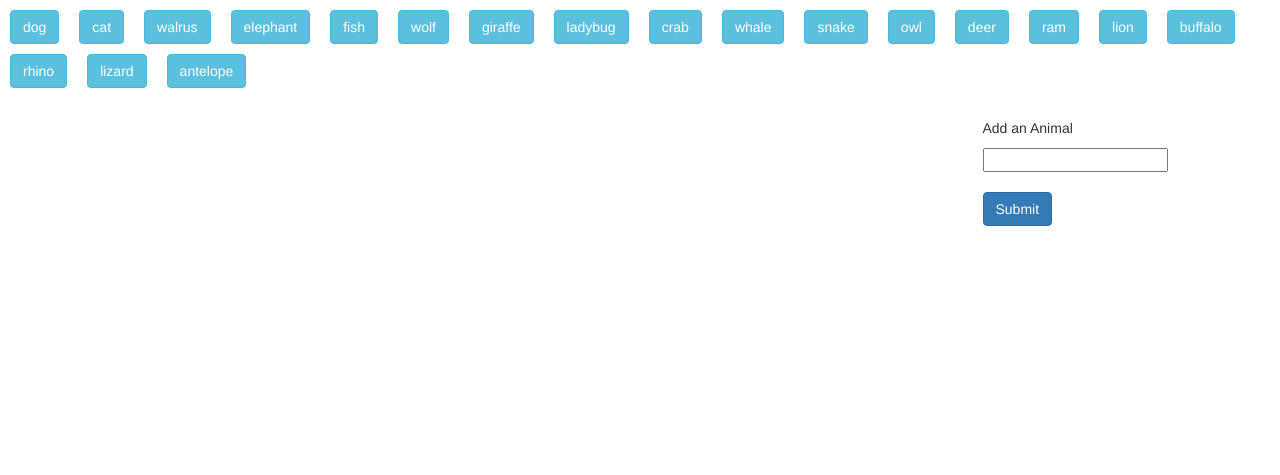
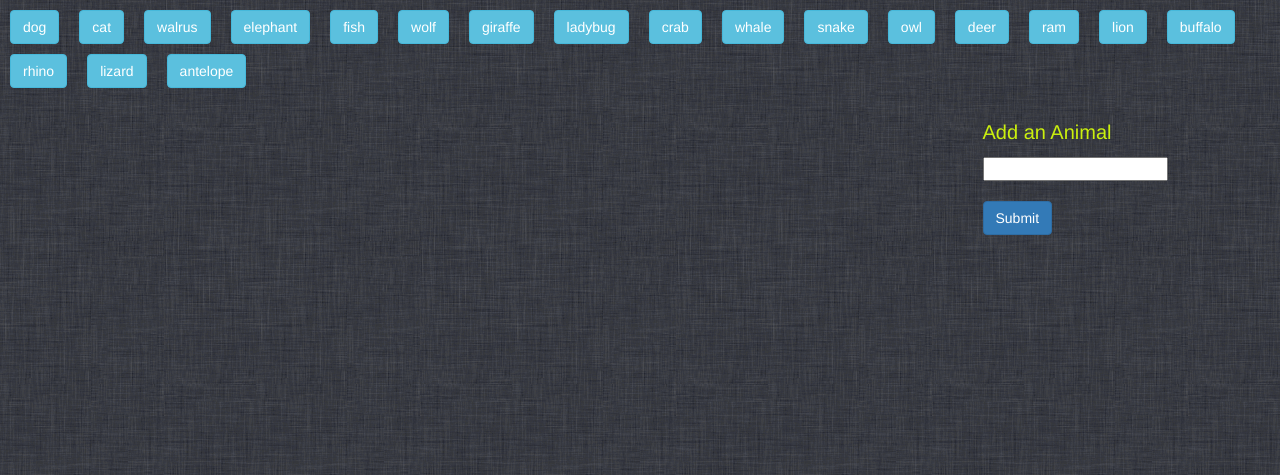
Before and after one commit to jshtx/giphy, a PHP site: page / in a window 1280 px wide. Shown: the top 475 px of the page. Run offline with PHP 8.4, Linux system fonts and the light colour scheme.

Commit message:
added background and color

```diff
--- a/assets/css/style.css
+++ b/assets/css/style.css
@@ -1,6 +1,10 @@
 * {
   margin: 0;
   padding: 0;
+}
+
+body{
+	background-image: url("../images/background.jpg");
 }
 
 .buttons {
@@ -19,6 +23,8 @@
 
 }
 
-.submitButton {
-	font-weight: 50px;
+p {
+	color: #CBF00E;
+	font-size: 20px;
+	font-weight: 10px;
 }
```
Also changed, not shown: assets/images/background.jpg (added).
